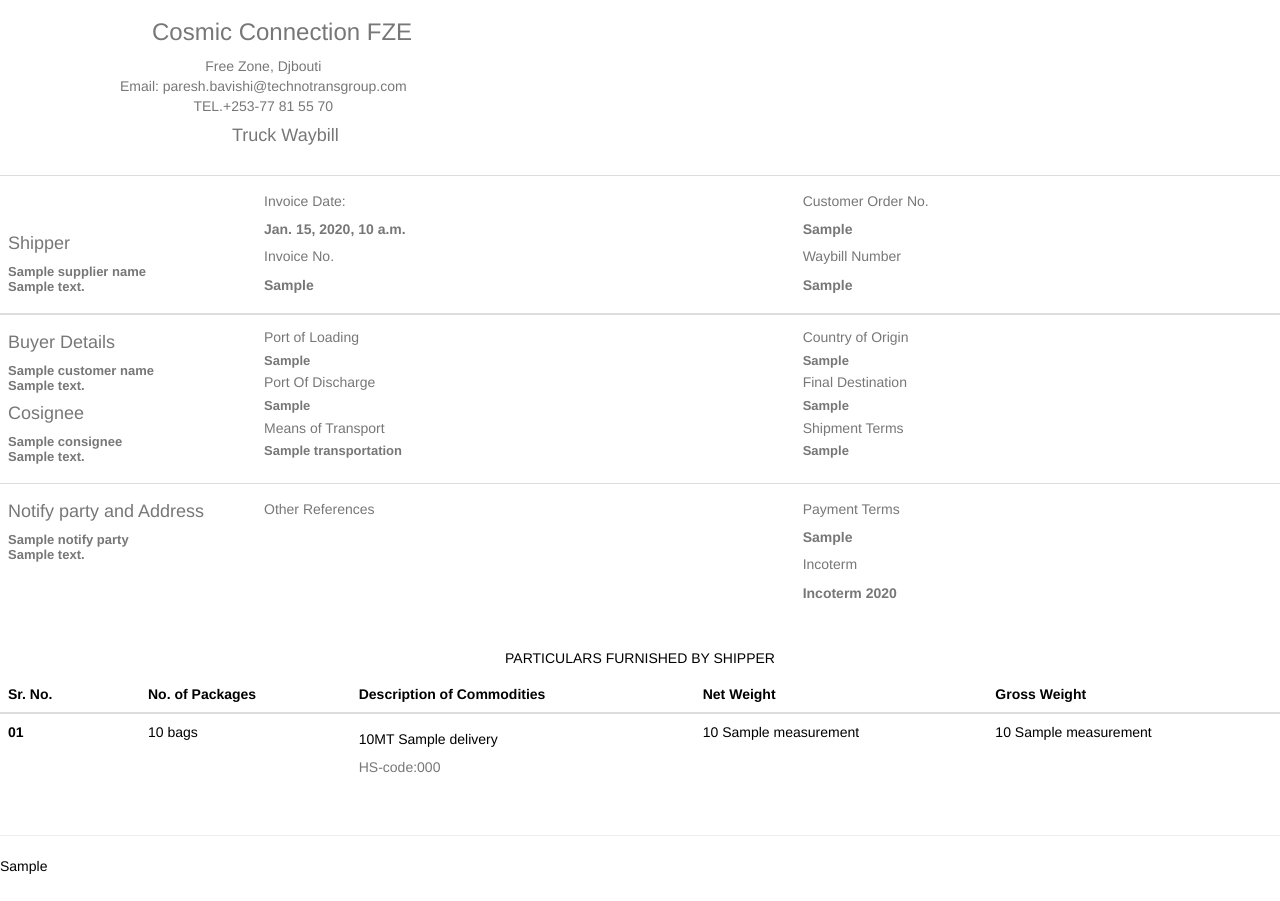
After one commit to ludaze/cosmic_heroku, a Django app: template cosmic/templates/truck_waybill.html in a window 1280 px wide. The commit adds this page. Shown: the part 257-1158 px from the top of the page. Run offline with Django 5.2, Linux system fonts and the light colour scheme; the template is opened without the code that fills it: most values are stand-ins (such as "Sample title", 1, 10 or a date in 2020); lists and menus that the app fills with data are empty; some libraries are stand-ins or nearby versions.

```diff
--- a/cosmic/models.py
+++ b/cosmic/models.py
@@ -58,7 +58,6 @@ class cosmic_purchase(models.Model):
     status = models.TextField(blank=True, null=True, default="Pending")
 
 class shipping_info(models.Model):
-    unique_no = models.TextField(blank=False, null=True)
     invoice_date = models.DateField(blank=True, null=True)
     order_no = models.ForeignKey('cosmic_order', on_delete=models.CASCADE, db_column='order_no',blank=True, null=True)
     invoice_num = models.TextField(primary_key=True)
@@ -70,7 +69,9 @@ class shipping_info(models.Model):
     total_net_weight = models.FloatField(blank=True, null=True)
     total_gross_weight = models.FloatField(blank=True, null=True)
     reference_no = models.TextField(blank=True, null=True)
-
+    total_bags = models.FloatField(blank=True, null=True)
+    total_net_weight = models.FloatField(blank=True, null=True)
+    total_gross_weight = models.FloatField(blank=True, null=True)
 class order_item(models.Model):
     order_no = models.ForeignKey('cosmic_order', on_delete=models.CASCADE, db_column='order_no',blank=True, null=True)
     id_numeric = models.AutoField(primary_key=True)
--- /dev/null
+++ b/cosmic/templates/truck_waybill.html
@@ -0,0 +1,277 @@
+{% extends 'cosmic_base.html' %}
+
+{% block content %}
+<div class="form-group pull-left">
+
+    <div class="table-responsive ">
+        <table class="table table-nowrap mb-0">
+            <thead>
+                <tr style="margin-left: 100px;">
+                    <div class="mb-4">
+                        <div class="text-muted">
+                            <h3 class="mb-1" style="margin-left: 152px;">Cosmic Connection FZE</h3>
+                            <p class="mb-1" style="margin-left: 120px; text-align: center;">Free Zone, Djbouti
+                                <br>Email: paresh.bavishi@technotransgroup.com <br>TEL.+253-77 81 55 70
+                            </p>
+
+                        </div>
+                        <h4 class="mb-1 text-muted" style="margin-left: 232px;">Truck Waybill</h4>
+
+                    </div>
+                </tr>
+                <tr>
+                    <th style="width: 200px;">
+                        <h4 class="text-muted text-sm-end font-size-15 mb-1">Shipper</h4>
+                        <div class="text-muted">
+                            <p class="mb-1" style="line-height: 1.2;font-size: small;">{{my_order.supplier_name.supplier_name}} <br>
+                                {{my_order.supplier_name.supplier_address}}</p>
+
+                        </div>
+                    </th>
+                    <th >
+
+                        <div class="text-muted">
+                            <h5 class="font-size-15 mb-1">Invoice Date:</h5>
+                                    <p>{{my_order.date}}</p>
+
+                        </div>
+                        <div class="text-muted">
+                            <h5 class="font-size-15 mb-1">Invoice No.</h5>
+                                    <p>{{my_order.order_no}}</p>
+
+                        </div>
+                    </th>
+
+                    <th>
+                        <div class="text-muted">
+                            <h5 class="font-size-15 mb-1">Customer Order No.</h5>
+                            <p class="mb-1">{{shipping.customer_no}}</p>
+
+                        </div>
+                        <div class="text-muted">
+                            <h5 class="font-size-15 mb-1">Waybill Number</h5>
+                            <p class="mb-1">{{shipping.truck_waybill_no}}</p>
+
+                        </div>
+
+                    </th>
+                </tr>
+            </thead><!-- end thead -->
+            <tbody>
+                <tr>
+                    {% if my_order.order_no%}
+                    <th style="width: 20%">
+                        <h4 class="text-muted text-sm-end font-size-13 mb-1">Buyer Details</h4>
+                        <div class="text-muted font-size: small;">
+                            <p class="mb-1 font-size-11" style="line-height: 1.2; font-size: small;">{{my_order.customer_name.customer_name}} <br>
+                                {{my_order.customer_name.customer_address}}</p>
+
+                        </div>
+                        {% if my_order.consignee%}
+
+                        <h4 class="text-muted text-sm-end font-size-15 mb-1">Cosignee</h4>
+                        <div class="text-muted">
+                            <p class="mb-1" style="line-height: 1.2; font-size: small;">{{my_order.consignee.customer_name}} <br>
+                                {{my_order.consignee.customer_address}}</p>
+
+                        </div>
+                        {%endif%}
+                    </th>
+                    {%else%}
+                    <th style="width: 400px;">
+                        <h4 class="text-muted text-sm-end font-size-15 mb-1">Cosignee</h4>
+                        <div class="text-muted">
+                            <p class="mb-1" style="line-height: 1.2;">{{my_order.supplier_name.supplier_name}} <br>
+                                {{my_order.supplier_name.supplier_address}}</p>
+
+                        </div>
+
+                    </th>
+                    {%endif%}
+                    <th>
+                        <div class="text-muted">
+                            <h5 class="font-size-15 mb-1" style="line-height: 0.7;">Port of Loading</h5>
+                            <p class="mb-1" style="line-height: 1.2;font-size: small;">{{my_order.port_of_loading}}</p>
+
+                        </div>
+                        <div class="text-muted">
+                            <h5 class="font-size-15 mb-1" style="line-height: 0.7;">Port Of Discharge</h5>
+                            <p class="mb-1" style="line-height: 1.2;font-size: small;">{{my_order.port_of_discharge}}</p>
+
+                        </div>
+
+                        <div class="text-muted">
+                            <h5 class="text-muted text-sm-end font-size-15 mb-1" style="line-height: 0.7;">Means of
+                                Transport</h5>
+                            <!-- <p class="mb-1">Bole Sub city, Kebele 02,House No. 393/2</p> -->
+                            <p class="mb-1" style="font-size: small;line-height: 1.2;">{{my_order.transportation}}</p>
+                        </div>
+                    </th>
+                    <th>
+                        <div class="text-muted">
+                            <h5 class="font-size-15 mb-1 text-sm-end" style="line-height: 0.7;">Country of Origin</h5>
+                            <p class="mb-1" style="line-height: 1.2;font-size: small;">{{my_order.country_of_origin}}</p>
+
+                        </div>
+                        <div class="text-muted">
+                            <h5 class="font-size-15 mb-1 text-sm-end" style="line-height: 0.7;">Final Destination</h5>
+                            <p class="mb-1" style="line-height: 1.2;font-size: small;">{{my_order.final_destination}}</p>
+
+                        </div>
+                        <div class="text-muted">
+                            <h5 class="text-muted text-sm-end font-size-15 mb-1" style="line-height: 0.7;"> Shipment Terms</h5>
+                            <!-- <p class="mb-1">Bole Sub city, Kebele 02,House No. 393/2</p> -->
+                            <p class="mb-1" style="font-size: small;line-height: 1.2;">{{my_order.shipment_type}}</p>
+                        </div>
+                    </th>
+
+
+                </tr>
+                <br>
+                <tr>
+                    <th style="width: 400px;">
+                        {% if my_order.notify_party%}
+                        <div class="text-muted" style="width: 240px;">
+                            <h4 class="text-muted text-sm-end font-size-15 mb-1">Notify party and Address</h4>
+
+                            <p class="mb-1" style="line-height: 1.2; font-size: small;">{{my_order.notify_party.customer_name}} <br>
+                                {{my_order.notify_party.customer_address}}</p>
+
+
+                        </div>
+                        {%endif%}
+                    </th>
+                    <th >
+
+
+                        {% if shipping.ref_no%}
+                        <div class="text-muted">
+                            <h5 class="font-size-15 mb-1 ">Other References</h5>
+                            <p class="mb-1"></p>
+
+                        </div>
+                        {%endif%}
+                    </th>
+                    <th>
+                        <div class="text-muted">
+                            <h5 class="font-size-15 mb-1">Payment Terms</h5>
+                            <p class="mb-1">{{my_order.payment_type}}</p>
+
+                        </div>
+                        <div class="text-muted">
+                            <h5 class="font-size-15 mb-1">Incoterm</h5>
+                            <p class="mb-1">Incoterm 2020</p>
+
+                        </div>
+                    </th>
+
+                </tr>
+                <!-- end tr -->
+            </tbody><!-- end tbody -->
+        </table><!-- end table -->
+    </div>
+    <!-- end row -->
+
+    <div class="py-2">
+      <h5 style="text-align: center;">PARTICULARS FURNISHED BY SHIPPER</h5>
+        <div class="table-responsive">
+            <table class="table align-middle table-nowrap table-centered mb-0">
+                <thead>
+                    <tr>
+                        <th style="width: 140px;">Sr. No.</th>
+                        <th>No. of Packages</th>
+                        <th>Description of Commodities</th>
+                        <th>Net Weight</th>
+                        <th>Gross Weight</th>
+                        <!-- <th>Price</th>
+                        <th>Amount</th> -->
+                        <!-- <th class="text-end" style="width: 120px;">Total</th> -->
+                    </tr>
+                </thead><!-- end thead -->
+                <tbody>
+
+
+                    {% if shipping_items %}
+                    {% for delivery in shipping_items %}
+                    <tr>
+                        <td style="font-weight: bold;">0{{ forloop.counter }}</td>
+                        <td>{{delivery.bags}} bags</td>
+                        <td>
+                            <div>
+                                <h5 class="text-truncate font-size-14 mb-1">{{delivery.net_weight}}MT {{delivery.item_name}}</h5>
+                                <p class="text-muted mb-0">HS-code:{{delivery.hs_code}}</p>
+                            </div>
+                        </td>
+
+                        {% if delivery.measurement %}
+                        <td>{{delivery.net_weight}} {{delivery.measurement}}</td>
+                        <td>{{delivery.gross_weight}} {{delivery.measurement}}</td>
+                        {%else%}
+                        <td>{{delivery.net_weight}} {{my_order.measurement_type}}</td>
+                        <td>{{delivery.gross_weight}} {{my_order.measurement_type}}</td>
+                        {%endif%}
+
+                        <!-- <td> {{delivery.price}}</td>
+                        <td>{{delivery.before_vat}}</td> -->
+                        <!-- <td> {{delivery.before_vat}} </td> -->
+
+                    </tr>
+                    {% endfor %}
+                    {% endif %}
+
+                    <!--
+
+                                        <tr>
+                                            <th scope="row" colspan="4" class="border-0 text-end">Total</th>
+                                            <td class="border-0 text-end"><h4 class="m-0 fw-semibold" id="final_pric"></h4></td>
+                                        </tr> -->
+
+
+                    </tr>
+                    <!-- end tr -->
+                </tbody><!-- end tbody -->
+            </table><!-- end table -->
+        </div><!-- end table responsive -->
+        <!-- <div class="d-print-none mt-4">
+                                <div class="float-end">
+                                    <a href="javascript:window.print()" class="btn btn-success me-1"><i class="fa fa-print"></i></a>
+                                    <a href="#" class="btn btn-primary w-md">Send</a>
+                                </div>
+                            </div> -->
+
+        <hr>
+        <div  style="margin-top: 0px;">
+            <p>{{shipping.waybill_remark}}</p>
+        </div>
+
+    </div>
+</div>
+
+<script src="https://cdn.jsdelivr.net/npm/@popperjs/core@2.9.3/dist/umd/popper.min.js"
+    integrity="sha384-eMNCOe7tC1doHpGoWe/6oMVemdAVTMs2xqW4mwXrXsW0L84Iytr2wi5v2QjrP/xp"
+    crossorigin="anonymous"></script>
+<script src="https://cdn.jsdelivr.net/npm/bootstrap@5.1.0/dist/js/bootstrap.min.js"
+    integrity="sha384-cn7l7gDp0eyniUwwAZgrzD06kc/tftFf19TOAs2zVinnD/C7E91j9yyk5//jjpt/"
+    crossorigin="anonymous"></script>
+
+<script>
+
+    document.addEventListener('DOMContentLoaded', function () {
+        const totalPrice = document.getElementById('total_price')
+        const shippingPriceElement = document.getElementById('shipping_price');
+        const finalPrice = document.getElementById('final_price')
+
+        var total_price = parseFloat(totalPrice.textContent);
+        var shippingPrice = parseFloat(shippingPriceElement.textContent);
+        console.log(shippingPrice)
+        shippingPrice = shippingPrice.toString()
+        var modifiedValue = shippingPrice.replace('$', '');
+        console.log(modifiedValue)
+        const price = total_price + final_price
+
+        finalPrice.innerHTML = price
+
+    })
+
+</script>
+{% endblock %}
```
Also changed, not shown: cosmic/templates/display_single_order.html (+49 -5 lines).
